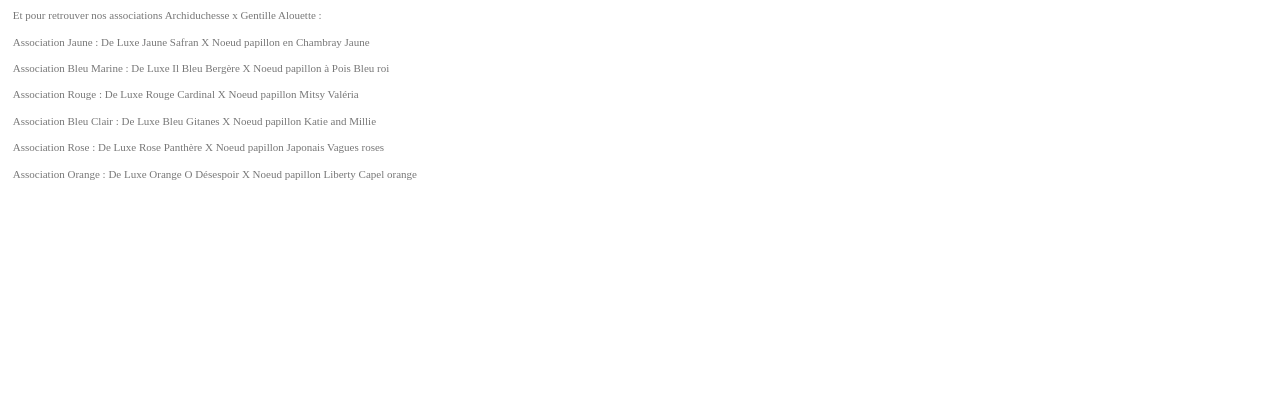
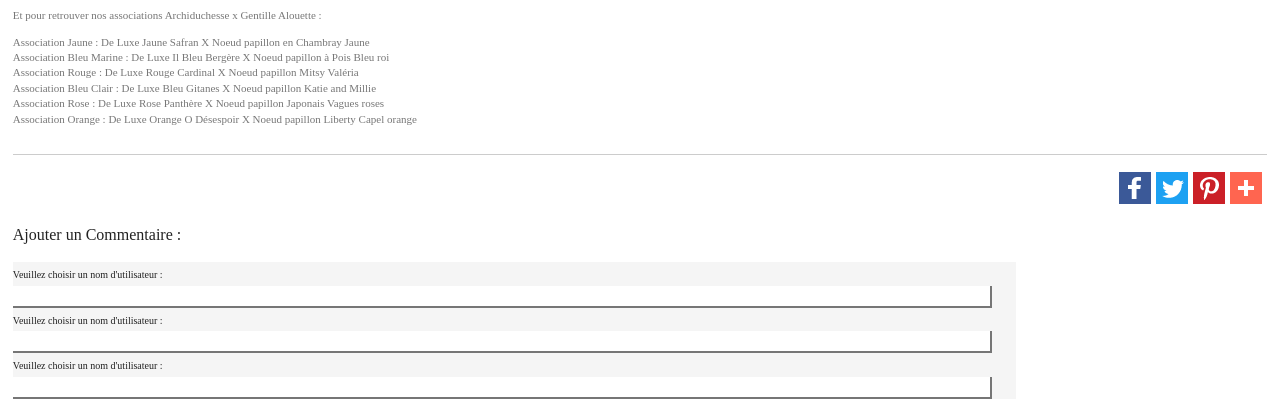
Before and after one commit to Decoux/Archiduchesse.com, a plain HTML site: page blog.html in a window 1280 px wide. Shown: the part 3624-4023 px from the top of the page. Before the commit the page ends 3817 px from the top, so only its background shows below. Drawn offline with nearby package versions, Linux system fonts and the light colour scheme.

Commit message:
header, article done

```diff
--- a/blog.html
+++ b/blog.html
@@ -63,12 +63,27 @@
       <div class="block4">
         <iframe width="560" height="315" src="https://www.youtube.com/embed/ClGTH81HN8I" frameborder="0" allow="autoplay; encrypted-media" allowfullscreen></iframe>
         <p>Et pour retrouver nos associations Archiduchesse x Gentille Alouette :<p>
-        <p>Association Jaune : De Luxe Jaune Safran X Noeud papillon en Chambray Jaune</p>
-        <p>Association Bleu Marine : De Luxe Il Bleu Bergère X Noeud papillon à Pois Bleu roi</p>
-        <p>Association Rouge : De Luxe Rouge Cardinal X Noeud papillon Mitsy Valéria </p>
-        <p>Association Bleu Clair : De Luxe Bleu Gitanes X Noeud papillon Katie and Millie </p>
-        <p>Association Rose : De Luxe Rose Panthère X Noeud papillon Japonais Vagues roses</p>
-        <p>Association Orange : De Luxe Orange O Désespoir X Noeud papillon Liberty Capel orange</p>
+        <p>Association Jaune : De Luxe Jaune Safran X Noeud papillon en Chambray Jaune<br />
+          Association Bleu Marine : De Luxe Il Bleu Bergère X Noeud papillon à Pois Bleu roi<br />
+          Association Rouge : De Luxe Rouge Cardinal X Noeud papillon Mitsy Valéria <br />
+          Association Bleu Clair : De Luxe Bleu Gitanes X Noeud papillon Katie and Millie <br />
+          Association Rose : De Luxe Rose Panthère X Noeud papillon Japonais Vagues roses<br />
+          Association Orange : De Luxe Orange O Désespoir X Noeud papillon Liberty Capel orange</p>
+        </div>
+        <hr>
+        <div class="logolien">
+          <img src="img/liens.png" alt="logo">
+        </div>
+        <div class="formulaire">
+          <p>Ajouter un Commentaire : </p>
+          <form>
+            <label for="uname">Veuillez choisir un nom d'utilisateur : </label>
+            <input type="text" id="uname" name="name" size="30">
+            <label for="uname">Veuillez choisir un nom d'utilisateur : </label>
+            <input type="text" id="uname" name="name" size="30">
+            <label for="uname">Veuillez choisir un nom d'utilisateur : </label>
+            <input type="text" id="uname" name="name" size="30">
+          </form>
         </div>
     </div>
   </article>
--- a/css/main.css
+++ b/css/main.css
@@ -321,7 +321,29 @@ footer > p {
   font-size: 11px;
   color: #777;
 }
-
+.content > .logolien {
+  width: 100%;
+}
+.content > .logolien > img {
+  float: right;
+}
+.content > .formulaire {
+  width: 100%;
+}
+.content > .formulaire > form {
+  background-color: #f5f5f5;
+  max-width: 80%;
+}
+.content > .formulaire > form > input{
+  background-color: white;
+  width: 97%;
+  height: 5%;
+  border-top: 0;
+  border-left: 0;
+}
+.content > .formulaire > form > label{
+  font-size: 10px;
+}
 @media (min-width: 768px) and (max-width: 991px){
   .photo-flex{
     width: 20%;
```
Also changed, not shown: img/liens.png (added).
